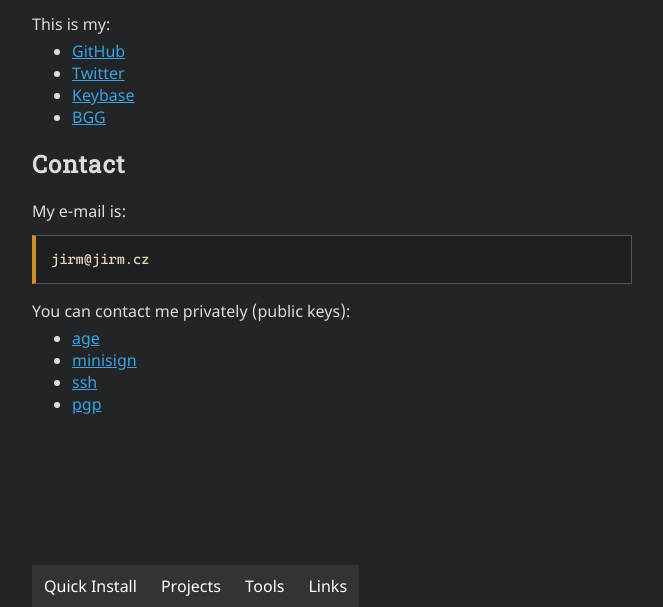
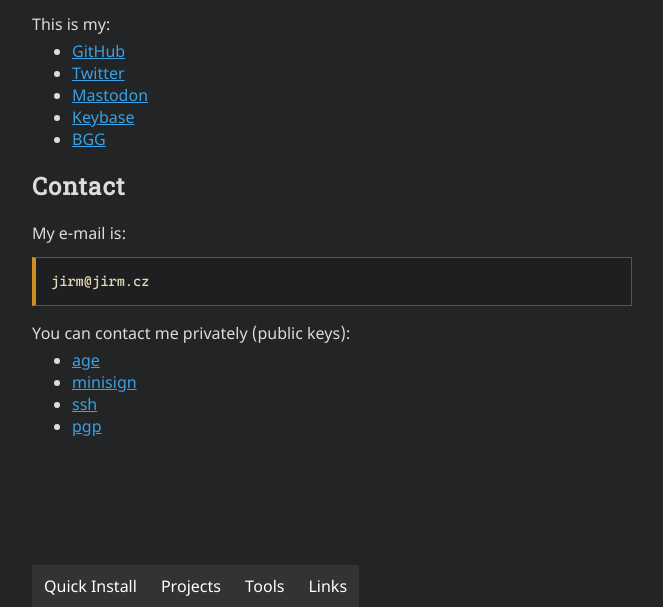
Before and after one commit to gjirm/various-projects, a plain HTML site: page jirm.fly.dev/jirm.cz/index.html in a window 1280 px wide. Shown: the part 193-800 px from the top of the page, without its empty margins (308-971 px from the left). Drawn offline with Linux system fonts and the light colour scheme.

Commit message:
jirmcz: add mastodon link

```diff
--- a/jirm.fly.dev/jirm.cz/index.html
+++ b/jirm.fly.dev/jirm.cz/index.html
@@ -18,6 +18,7 @@
         <ul>
             <li><a href="https://github.com/gjirm">GitHub</a></li>
             <li><a href="https://twitter.com/JiriMatejicek">Twitter</a></li>
+            <li><a rel="me" href="https://mastodon.social/@jirm">Mastodon</a></li>
             <li><a href="https://keybase.io/jirm">Keybase</a></li>
             <li><a href="https://boardgamegeek.com/user/jirm">BGG</a></li>
         </ul>
```
